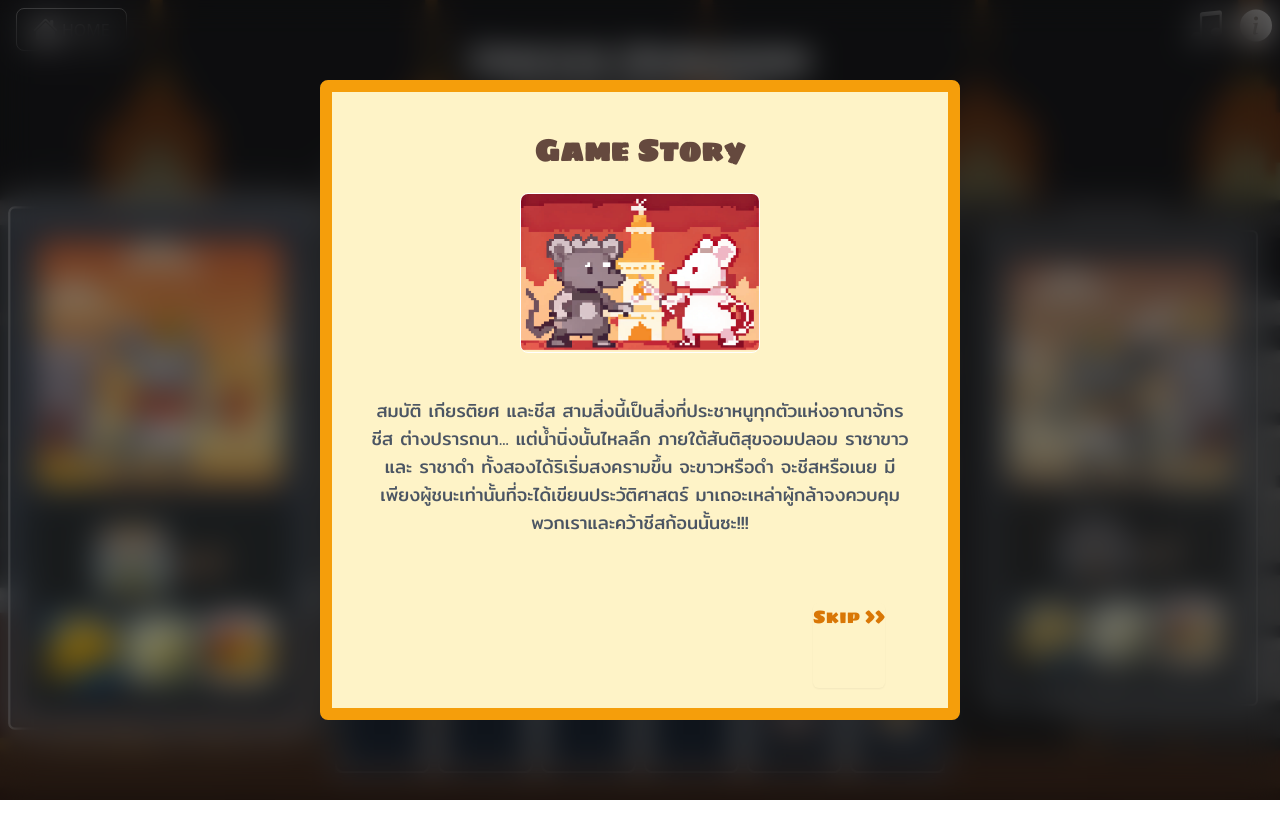
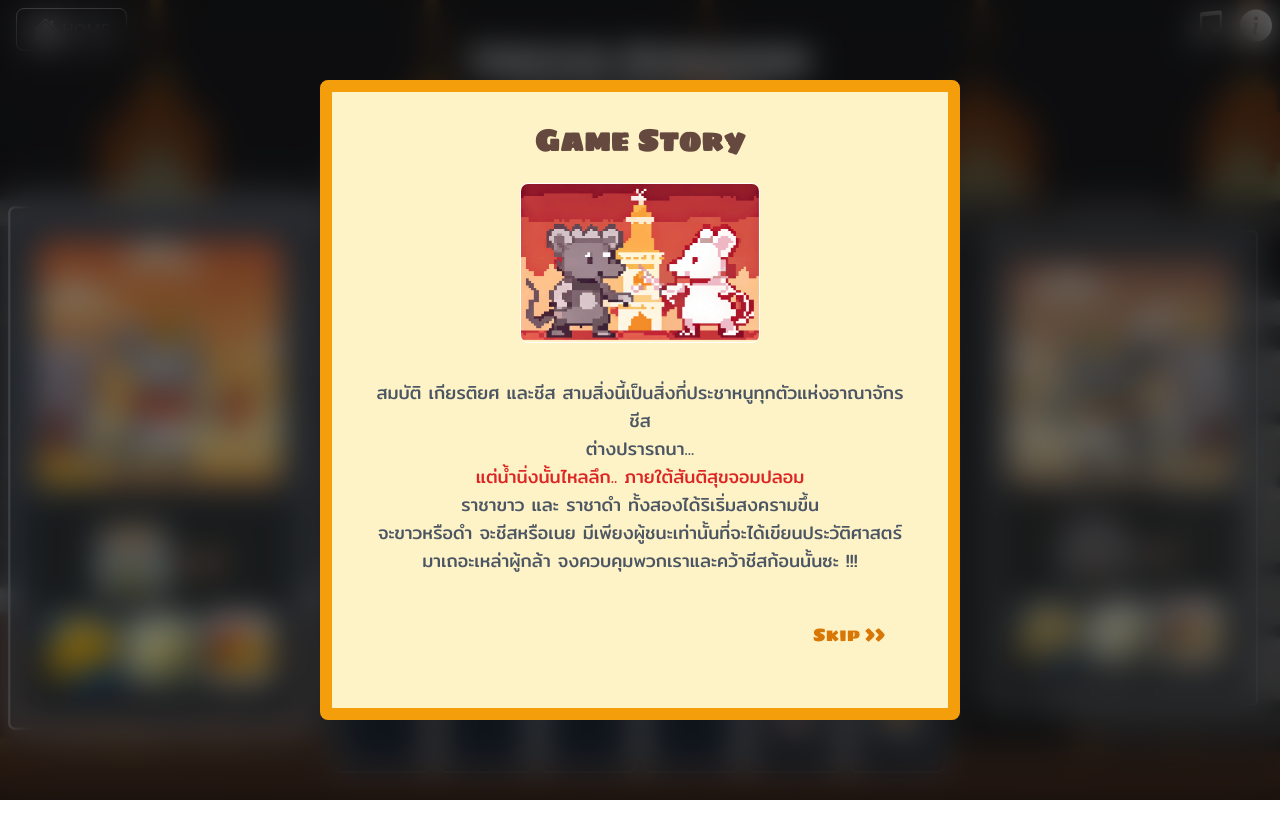
Before and after one commit to AkaKitsune027/PROJECT1-SEC-1-Vue-ling, a Vue app: page / in a window 1280 px wide. Both pictures are taken after a click on the button "PLAY GAME". Built offline with nearby package versions, Linux system fonts and the light colour scheme.

Commit message:
Update: Rapid click card bug

```diff
--- a/src/App.vue
+++ b/src/App.vue
@@ -43,8 +43,6 @@ function toggleBgm() {
     bgmAudioSource.play()
   }
   isBgmPlaying.value = !isBgmPlaying.value
-
-  isRed.value = !isRed.value
 }
 
 // Current page
@@ -73,8 +71,7 @@ const noplateToUseCheeseModal = ref(false)
 const useSameCheeseModal = ref(false)
 const storyModal = ref(false)
 const winnerMessage = ref('') // New ref for winner message
-
-const highlightedCells = ref([])
+const stopPlayerInteraction = ref(false)
 
 const playerStuckMouse = ref({
   'white': null,
@@ -249,6 +246,9 @@ let selectMouse
  * @param {Card} selectedCard - The card that was clicked
  */
 const handleSelectCard = async (selectedCard) => {
+  if (stopPlayerInteraction.value) return
+
+  stopPlayerInteraction.value = true
 
   // If selected card has a mouse that it belongs to the current player and not in disable state, select it.
   if (selectedCard.mouse && selectedCard.mouse.faction === currentPlayerFaction.value && selectedCard.mouse.isDisabled === false) {
@@ -267,6 +267,7 @@ const handleSelectCard = async (selectedCard) => {
     }
   }
 
+  stopPlayerInteraction.value = false
 }
 
 /**
@@ -372,7 +373,7 @@ const toggleManaulModal = () => {
         </div>
 
         <article v-show="manualSelectedTab === 0"
-          class="h-[calc(100%-2rem)] overflow-auto bg-amber-300 border-2 rounded-[0rem_.5rem_.5rem_.5rem] text-stone-900 p-4">
+          class="h-[calc(100%-2rem)] overflow-auto bg-amber-300 border-2 rounded-[0rem_.5rem_.5rem_.5rem] text-stone-900 p-4 font-mitr">
           <p class="m-4 text-2xl text-orange-600 flex flex-col items-center justify-center bg-yellow-100 border-2 border-yellow-500 rounded-lg font-bold h-12
                 w-[50%]">
             Goal / How you can win </p>
@@ -397,19 +398,25 @@ const toggleManaulModal = () => {
             </div>
             <div class="flex my-4 space-x-10">
               <div class="text-center">
-                <img src=" /king-black.png" alt="king-black" class="w-28 rounded-lg border-orange-400 border-4">
+                <div class="border-4 rounded-lg border-orange-400">
+                  <img src=" /king-black.png" alt="king-black" class="w-28 scale-[1.65]">
+                </div>
                 <b class="text-white bg-gray-900 rounded-lg p-2 border-orange-400 border-2">Black king</b>
               </div>
               <div class="text-center">
-                <img src="/king-white.png" alt="king-white" class="w-28 rounded-lg border-orange-400 border-4">
+                <div class="border-4 rounded-lg border-orange-400">
+                  <img src="/king-white.png" alt="king-white" class="w-28 scale-[1.65]">
+                </div>
                 <b class="text-gray-900 bg-white rounded-lg p-2 border-orange-400 border-2">White king</b>
               </div>
             </div>
             <div class="bg-white w-full border rounded-lg p-3">
-              เป็นราชาหนูหนูของอาณาจักร โดยมีหน้าที่ไม่ต่างจากทหารหนูตัวอื่น ๆ ในจักรววรดิมากนัก
-              แต่ด้วยความเป็นราชาหนูที่มีภาระอันยิ่งใหญ่ ถ้าหากอยู่ในสถานะ <b class="text-red-500">'ตาย'</b> อาณาจักร
+              <div>เป็นราชาหนูของอาณาจักร โดยมีหน้าที่ไม่ต่างจากทหารหนูตัวอื่น ๆ ในอาณาจักรมากนัก</div>
+              <span>แต่ด้วยความเป็นราชาหนูจึงมีภาระอันยิ่งใหญ่ ถ้าหากอยู่ในสถานะ</span> <span
+                class="text-red-500">'ตาย'</span>
+              อาณาจักร
               พื้นที่ และชัยชนะจะถูกช่วงชิง
-              และ อาณาจักรของคุณ<b class="text-red-500"> แพ้เกมในทันที </b>
+              และอาณาจักรของคุณจะ<b class="text-red-500"> แพ้เกมในทันที </b>
             </div>
 
             <div class="flex gap-2 my-4">
@@ -420,16 +427,20 @@ const toggleManaulModal = () => {
             </div>
             <div class="flex my-4 space-x-10">
               <div class="text-center">
-                <img src="/soldier-black.png" alt="soldier-black" class="w-28 rounded-lg border-orange-400 border-4">
+                <div class="rounded-lg border-orange-400 border-4">
+                  <img src="/black-soldier.png" alt="black-soldier" class="w-28 scale-[1.65]">
+                </div>
                 <b class="text-white bg-gray-900 rounded-lg p-2 border-orange-400 border-2">White soldier</b>
               </div>
               <div class="text-center">
-                <img src="/soldier-white.png" alt="soldier-white" class="w-28 rounded-lg border-orange-400 border-4">
+                <div class="rounded-lg border-orange-400 border-4">
+                  <img src="/white-soldier.png" alt="white-soldier" class="w-28 scale-[1.65]">
+                </div>
                 <b class="text-gray-900 bg-white rounded-lg p-2 border-orange-400 border-2">Black soldier</b>
               </div>
             </div>
             <div class="bg-white w-full border rounded-lg p-3">เป็นทหารหนูของอาณาจักร
-              โดยมีหน้าที่ช่วยกันปกป้องราชาหนูหนูจากอันตราย
+              โดยมีหน้าที่ช่วยกันปกป้องราชาหนูจากอันตราย
               และสามารถ <b class="text-red-500">ฆ่าราชาหนูของอาณาจักรฝั่งตรงข้าม</b> เพื่อคว้าชัยชนะได้
             </div>
           </div>
@@ -643,7 +654,8 @@ const toggleManaulModal = () => {
   </transition>
 
   <!-- Story Modal -->
-  <div v-if="storyModal" class="fixed inset-0 z-50 grid place-items-center  bg-black bg-opacity-50 backdrop-blur-lg w-screen h-screen">
+  <div v-if="storyModal"
+    class="fixed inset-0 z-50 grid place-items-center  bg-black bg-opacity-50 backdrop-blur-lg w-screen h-screen">
 
     <div
       class="bg-amber-100 border-[0.8rem] border-amber-500 p-5 rounded-lg w-6/12  h-3/5 md:h-4/5 grid grid-cols justify-center overflow-x-auto font-sigmar ">
@@ -657,17 +669,18 @@ const toggleManaulModal = () => {
       <div class="text-center mx-4 font-serif font-medium">
         <span class="text-lg text-gray-600 text-wrap font-mitr">สมบัติ เกียรติยศ และชีส
           สามสิ่งนี้เป็นสิ่งที่ประชาหนูทุกตัวแห่งอาณาจักรชีส
-          ต่างปรารถนา...
-          แต่น้ำนิ่งนั้นไหลลึก ภายใต้สันติสุขจอมปลอม ราชาขาว และ ราชาดำ
-          ทั้งสองได้ริเริ่มสงครามขึ้น
-          จะขาวหรือดำ จะชีสหรือเนย
-          มีเพียงผู้ชนะเท่านั้นที่จะได้เขียนประวัติศาสตร์ มาเถอะเหล่าผู้กล้าจงควบคุมพวกเราและคว้าชีสก้อนนั้นซะ!!!
+          <div>ต่างปรารถนา...</div>
+          <div class="text-red-600">แต่น้ำนิ่งนั้นไหลลึก.. ภายใต้สันติสุขจอมปลอม</div>
+          <span>ราชาขาว และ ราชาดำ ทั้งสองได้ริเริ่มสงครามขึ้น</span>
+          <div>จะขาวหรือดำ จะชีสหรือเนย
+            มีเพียงผู้ชนะเท่านั้นที่จะได้เขียนประวัติศาสตร์</div>
+          <div>มาเถอะเหล่าผู้กล้า จงควบคุมพวกเราและคว้าชีสก้อนนั้นซะ !!!</div>
         </span>
       </div>
 
       <div class="flex flex-row ml-96 md:ml-[80%]">
         <button @click="storyModal = false"
-          class="flex justify-end rounded-md mt-2 text-lg  text-amber-600 shadow-sm hover:text-amber-500 hover:scale-110 transition duration-300 ease-in-out">Skip
+          class="flex rounded-md mt-2 text-lg text-amber-600 hover:text-amber-500 hover:scale-110 transition duration-300 ease-in-out">Skip
           >></button>
       </div>
 
@@ -684,12 +697,12 @@ const toggleManaulModal = () => {
 
         <!-- ปุ่ม Game -->
         <div class="flex flex-col items-center gap-3 mt-6 md:mt-8">
-          <button @click="startGame"
-            class="bg-white rounded-lg text-lg md:text-xl lg:text-2xl shadow-md h-12 md:h-16 w-40 md:w-48 lg:w-56 text-green-600">
+          <button @click="startGame" translate="yes"
+            class="bg-white rounded-lg text-lg md:text-xl lg:text-2xl shadow-md h-12 md:h-16 w-40 md:w-48 lg:w-56 text-green-600 hover:scale-110 transition duration-300 ease-in-out">
             PLAY GAME
           </button>
           <button @click="manualModalOpenState = true"
-            class="bg-white rounded-lg text-lg md:text-xl lg:text-2xl shadow-md h-12 md:h-16 w-40 md:w-48 lg:w-56 text-slate-500">
+            class="bg-white rounded-lg text-lg md:text-xl lg:text-2xl shadow-md h-12 md:h-16 w-40 md:w-48 lg:w-56 text-slate-500 hover:scale-110 transition duration-300 ease-in-out">
             HOW TO PLAY
           </button>
         </div>
@@ -755,7 +768,7 @@ const toggleManaulModal = () => {
 
     <div class="h-[calc(100vh-6rem)] grid place-items-center grid-cols-4">
       <!-- UI mouse display right -->
-      <div class="col-start-1">
+      <div class="col-start-1 select-none">
         <div class="bg-slate-600 bg-opacity-70 px-4 py-4 flex flex-col items-center rounded-md border-2 border-white"
           :class="currentPlayerFaction === 'white' ? 'animate-glowing' : 'normal'">
           <img src="/grey_mouse.png" alt="greyMouse" class="rounded-lg w-56 h-56 my-3 border border-white"></img>
@@ -799,36 +812,27 @@ const toggleManaulModal = () => {
             <div :class="{
               'opacity-0': !card.mouse,
               'opacity-100': card.mouse,
-              'ck-stucked': card.mouse?.isStucked,
+              'ck-stuck': card.mouse?.isStuck,
               'border-red-500 border-4 box-content opacity-60': card.mouse?.isDisabled,
               'border-green-500 border-4 box-content': card.mouse === selectedMouse,
               'scale-110': card.mouse === selectedMouse,
               'scale-90 opacity-50': selectedMouse && card.mouse?.faction === selectedMouse?.faction && card.mouse !== selectedMouse,
-            }" class="ck-mouse w-12 h-12 rounded-full bg-cover border-2 border-black visited:border-green-500">
-              <img
-                v-if="card.mouse?.type === 'king'"
-                :src="{
-                  'black': '/king-black.png',
-                  'white': '/king-white.png',
-                }[card.mouse?.faction]"
-                alt="King Mouse"
-                class="scale-[1.6]"
-              >
-              <img
-                v-if="card.mouse?.type === 'soldier'"
-                :src="{
-                  'black': '/black-soldier.png',
-                  'white': '/white-soldier.png',
-                }[card.mouse?.faction]"
-                alt="Soldier Mouse"
-                class="scale-[1]"
-              >
+            }"
+              class="ck-mouse w-12 h-12 rounded-full bg-cover border-2 border-black visited:border-green-500 select-none">
+              <img v-if="card.mouse?.type === 'king'" :src="{
+                'black': '/king-black.png',
+                'white': '/king-white.png',
+              }[card.mouse?.faction]" alt="King Mouse" class="scale-[1.65]">
+              <img v-if="card.mouse?.type === 'soldier'" :src="{
+                'black': '/black-soldier.png',
+                'white': '/white-soldier.png',
+              }[card.mouse?.faction]" alt="Soldier Mouse" class="scale-[1.65]">
             </div>
           </div>
         </div>
       </div>
       <!-- UI mouse display left -->
-      <div class="col-start-4">
+      <div class="col-start-4 select-none">
         <div class="bg-slate-600 bg-opacity-70 px-4 py-4 flex flex-col items-center rounded-md border-2 border-white"
           :class="currentPlayerFaction === 'black' ? 'animate-glowing' : 'normal'">
           <img src="/grey_kem_mouse.png" class="rounded-lg w-56 h-56 my-3 border border-white" alt="greyKemMouse"></img>
@@ -859,7 +863,7 @@ const toggleManaulModal = () => {
   transition: transform 300ms ease, border 100ms ease;
 }
 
-.ck-mouse.ck-stucked {
+.ck-mouse.ck-stuck {
   transform: rotate(180deg);
   box-sizing: content-box;
   border: 8px solid #ceb723;
@@ -890,9 +894,12 @@ const toggleManaulModal = () => {
 }
 
 @keyframes zoom {
-  0%, 100% {
+
+  0%,
+  100% {
     transform: scale(.9);
   }
+
   50% {
     transform: scale(1);
   }
```
Also changed, not shown: public/black-soldier.png, public/white-soldier.png.
